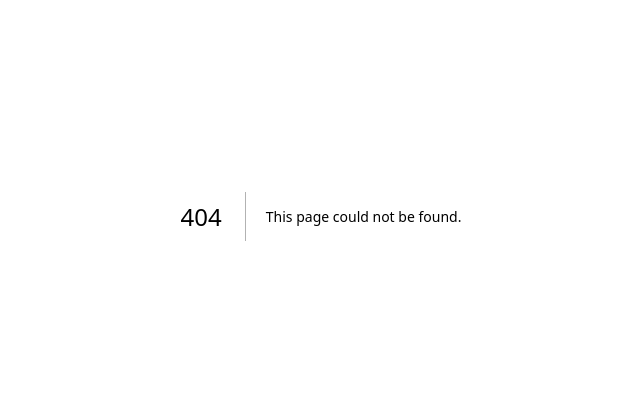
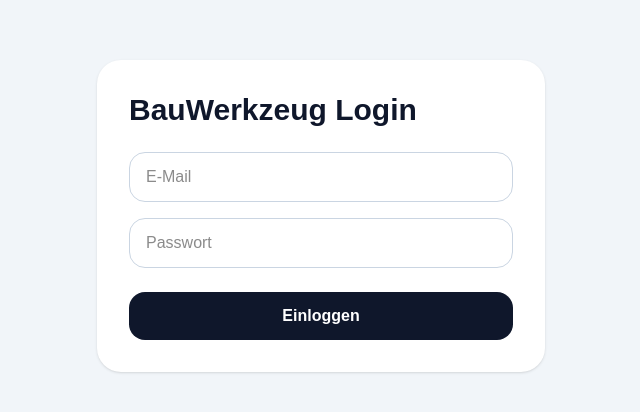
Before and after one commit to sven3joehnk-blip/bauwerkzeug-qr, a Next.js app: page /login in a window 1280 px wide. Before the commit this address had no page. Shown: the part 184-596 px from the top of the page, without its empty margins (319-959 px from the left). Built offline with nearby package versions, Linux system fonts and the light colour scheme; no server answers.

Commit message:
login eingebaut

```diff
--- /dev/null
+++ b/app/login/page.tsx
@@ -0,0 +1,80 @@
+'use client';
+
+import { useState } from 'react';
+import { useRouter } from 'next/navigation';
+import { createClient } from '@supabase/supabase-js';
+
+const supabase = createClient(
+  process.env.NEXT_PUBLIC_SUPABASE_URL!,
+  process.env.NEXT_PUBLIC_SUPABASE_ANON_KEY!
+);
+
+export default function LoginPage() {
+  const router = useRouter();
+
+  const [email, setEmail] = useState('');
+  const [password, setPassword] = useState('');
+  const [error, setError] = useState('');
+
+  async function login(e: React.FormEvent) {
+    e.preventDefault();
+
+    setError('');
+
+    const { error } = await supabase.auth.signInWithPassword({
+      email,
+      password,
+    });
+
+    if (error) {
+      setError(error.message);
+      return;
+    }
+
+    router.push('/');
+  }
+
+  return (
+    <main className="flex min-h-screen items-center justify-center bg-slate-100 p-6">
+      <form
+        onSubmit={login}
+        className="w-full max-w-md rounded-3xl bg-white p-8 shadow-sm"
+      >
+        <h1 className="mb-6 text-3xl font-bold text-slate-900">
+          BauWerkzeug Login
+        </h1>
+
+        <div className="flex flex-col gap-4">
+          <input
+            type="email"
+            placeholder="E-Mail"
+            value={email}
+            onChange={(e) => setEmail(e.target.value)}
+            className="rounded-2xl border border-slate-300 px-4 py-3"
+          />
+
+          <input
+            type="password"
+            placeholder="Passwort"
+            value={password}
+            onChange={(e) => setPassword(e.target.value)}
+            className="rounded-2xl border border-slate-300 px-4 py-3"
+          />
+        </div>
+
+        {error && (
+          <div className="mt-4 rounded-xl bg-red-50 p-3 text-red-700">
+            {error}
+          </div>
+        )}
+
+        <button
+          type="submit"
+          className="mt-6 w-full rounded-2xl bg-slate-900 px-6 py-3 font-semibold text-white hover:bg-slate-700"
+        >
+          Einloggen
+        </button>
+      </form>
+    </main>
+  );
+}
```
